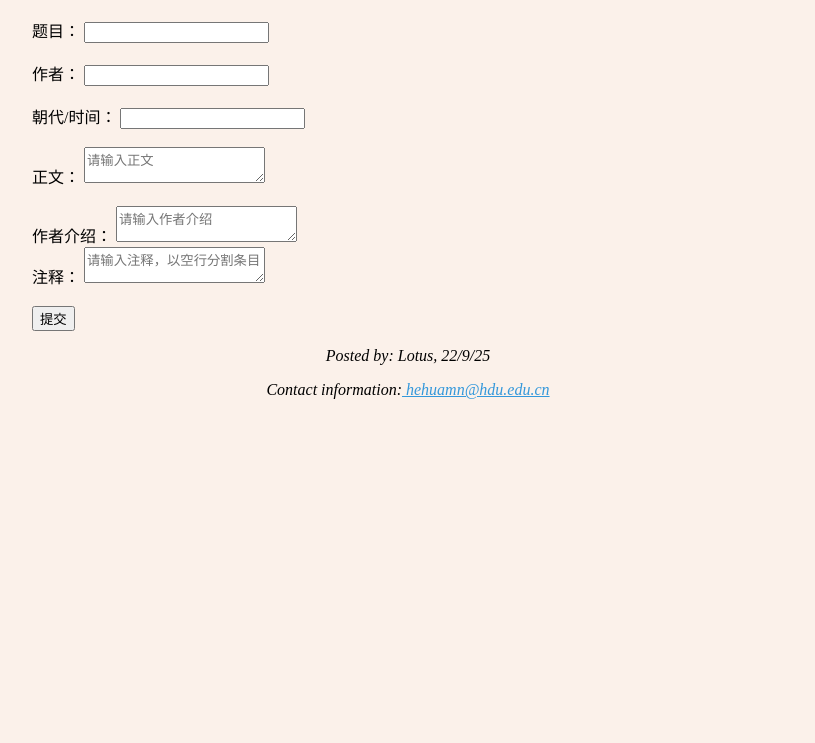
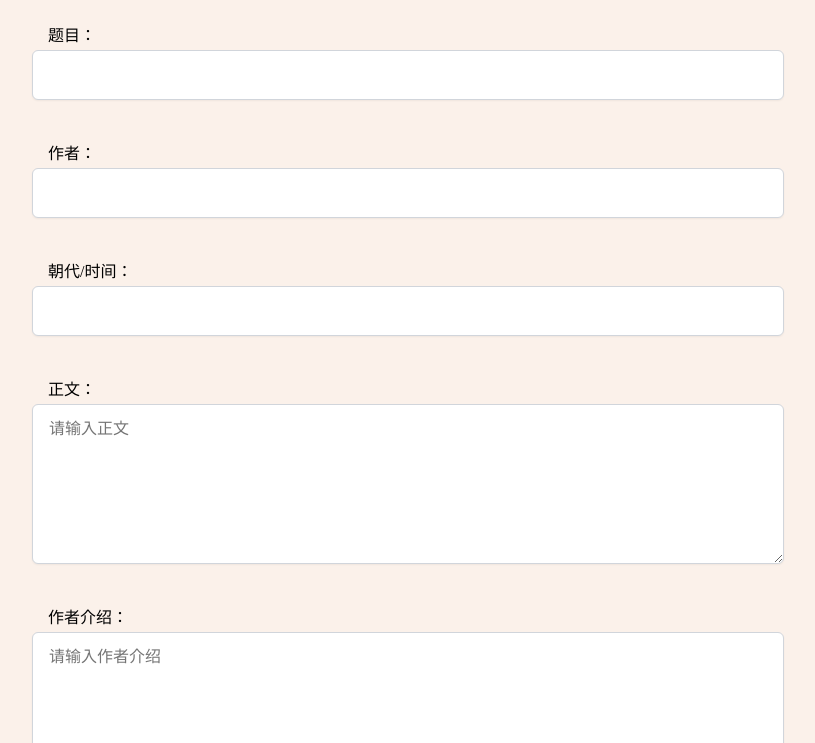
Before and after one commit to Hehuamn/lixiang, a website with bundled scripts: page workedit.html in a window 1280 px wide. Shown: the part 57-800 px from the top of the page, without its empty margins (232-1047 px from the left). Built offline with nearby package versions, Linux system fonts and the light colour scheme.

Commit message:
feat: Style for forms.

```diff
--- a/style.css
+++ b/style.css
@@ -81,3 +81,58 @@ ul.section-item {
   padding-right: 20%;
   background-color: #fbf1ea;
 }
+
+input[type='text'],
+input[type='password'],
+textarea {
+  outline: 0px;
+  appearance: none;
+  box-shadow: 0 1px 2px 0 rgb(0 0 0 / 0.05);
+  padding-left: 1rem;
+  padding-right: 1rem;
+  padding-top: 0.75rem;
+  padding-bottom: 0.75rem;
+  border-color: rgb(209, 213, 219);
+  border-radius: 0.375rem;
+  border-width: 1px;
+  border-style: solid;
+  width: 100%;
+  display: block;
+  background-color: #fff;
+  font: inherit;
+  font-size: 1rem;
+  line-height: 1.5rem;
+  box-sizing: border-box;
+}
+textarea {
+  min-height: 10em;
+}
+input[type='text']:focus,
+input[type='password']:focus,
+textarea:focus {
+  box-shadow: 0 0 #0000, 0 1px 2px 0 rgb(0 0 0 / 0.05);
+  outline: 2px solid transparent;
+  outline-offset: 2px;
+}
+label {
+  display: block;
+  padding-left: 1rem;
+  padding-right: 1rem;
+  padding-top: 0.25rem;
+  padding-bottom: 0.25rem;
+}
+input[type='submit'] {
+  appearance: none;
+  border: none;
+  width: 100%;
+  display: block;
+  background-color: #c7c4e8;
+  padding-left: 1rem;
+  padding-right: 1rem;
+  padding-top: 0.75rem;
+  padding-bottom: 0.75rem;
+  border-radius: 0.375rem;
+  font: inherit;
+  font-family: sans-serif;
+  font-weight: bold;
+}
```
Also changed, not shown: login.html (+1 -1 lines), src/components/LoginForm.js (+7 -1 lines).
